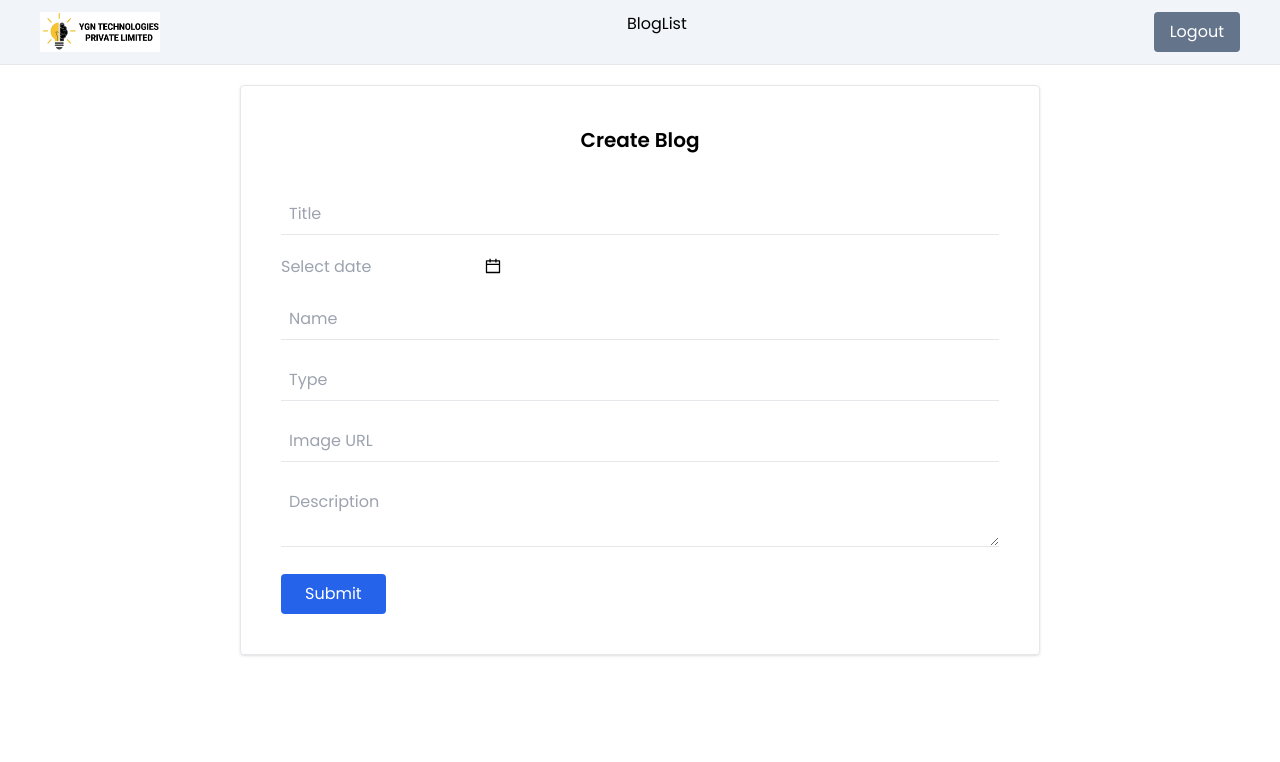
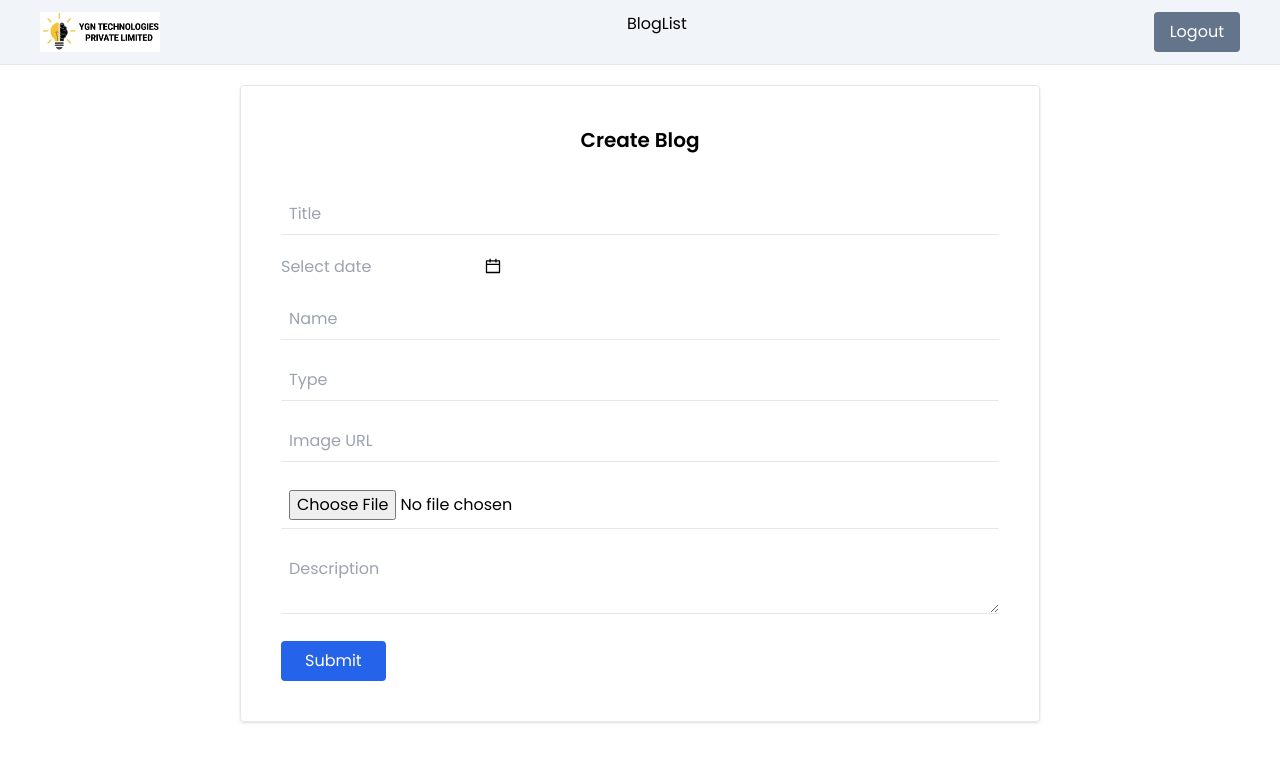
Before and after one commit to ygntechnologies/ygn-admin, a React (Create React App) app: page / in a window 1280 px wide. Shown: the top 762 px of the page. Built offline with nearby package versions, Linux system fonts and the light colour scheme; sample sign-in values are in the browser's storage.

Commit message:
Update Home.jsx

```diff
--- a/src/homepage/Home.jsx
+++ b/src/homepage/Home.jsx
@@ -49,6 +49,27 @@ const Home = () => {
 
   const handleDateChange = (_, dateString) => {
     setFormData(prev => ({ ...prev, date: dateString }));
+  };
+
+  const handleImageUpload = (e) => {
+    const file = e.target.files?.[0];
+    if (!file) return;
+
+    if (!file.type.startsWith("image/")) {
+      setErrorMsg("Please select a valid image file.");
+      return;
+    }
+
+    // Data URLs keep backend unchanged (it still stores a string image field).
+    const reader = new FileReader();
+    reader.onload = () => {
+      setErrorMsg(null);
+      setFormData((prev) => ({ ...prev, image: reader.result || "" }));
+    };
+    reader.onerror = () => {
+      setErrorMsg("Unable to read image file. Please try another image.");
+    };
+    reader.readAsDataURL(file);
   };
 
   const handleSubmit = (e) => {
@@ -150,6 +171,13 @@ const Home = () => {
           className="w-full mb-5 border-b p-2"
         />
 
+        <input
+          type="file"
+          accept="image/*"
+          onChange={handleImageUpload}
+          className="w-full mb-5 border-b p-2"
+        />
+
         {formData.image && (
           <img src={formData.image} alt="preview" className="h-20 mb-5" />
         )}
```
